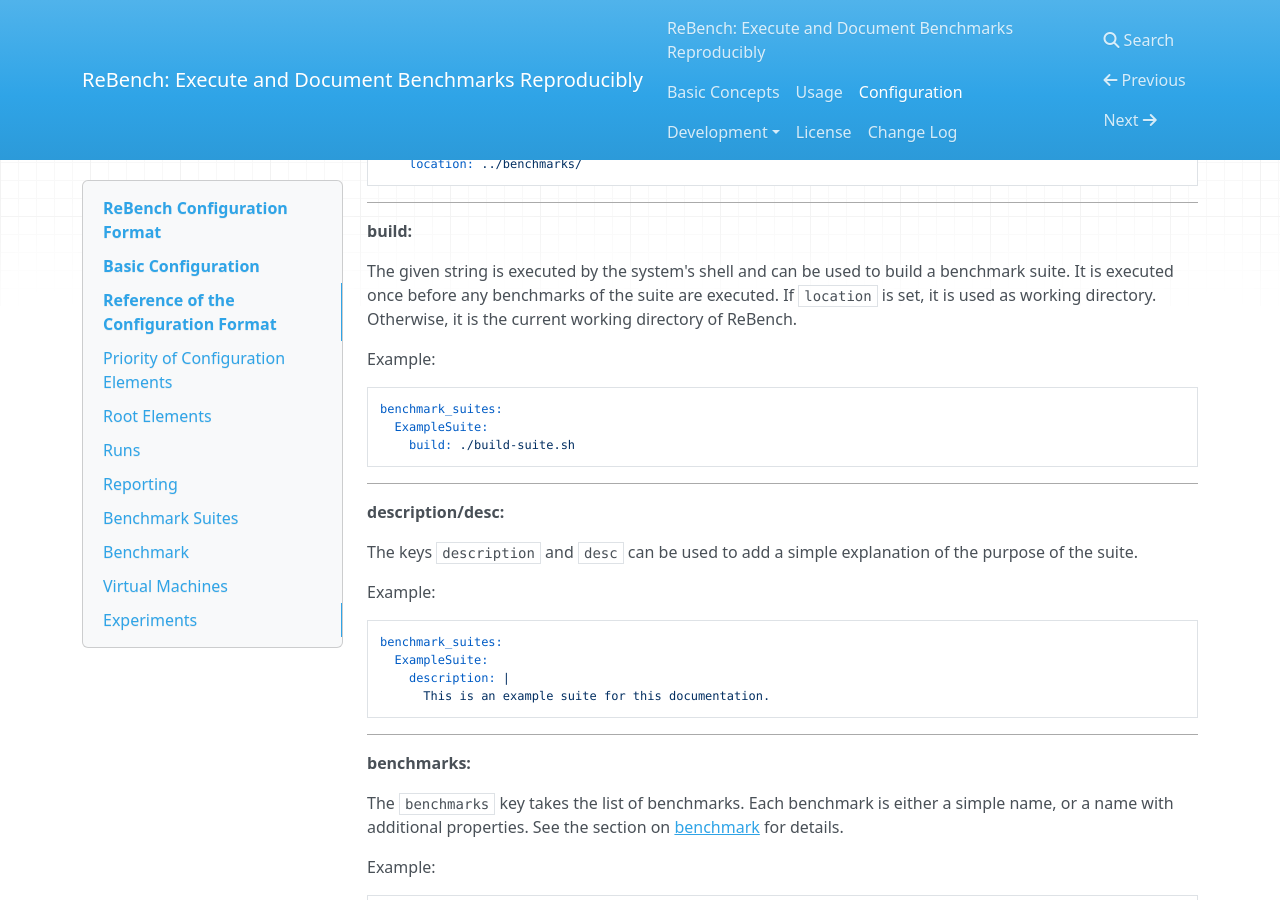
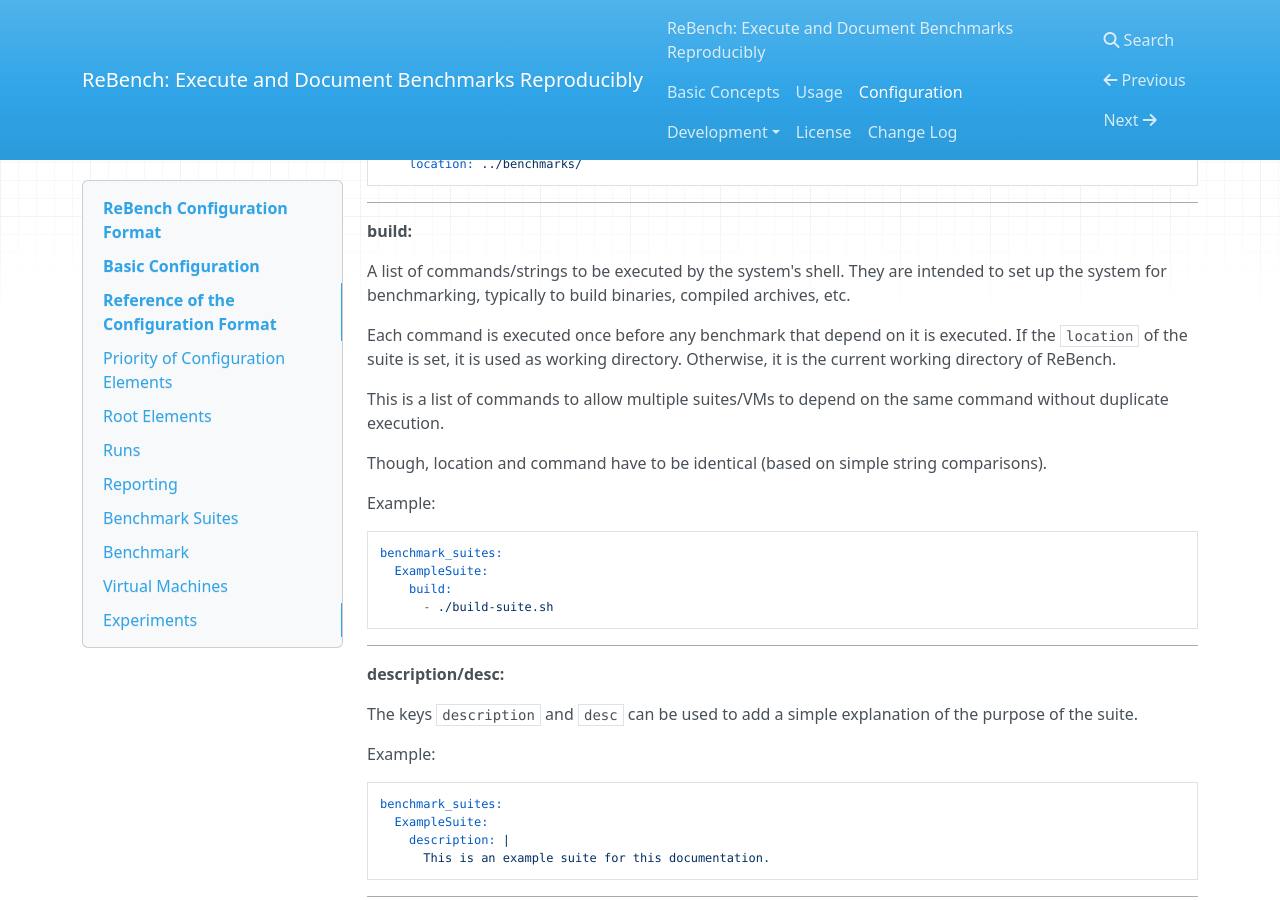
Before and after one commit to smarr/ReBench, an MkDocs documentation site: the page built from docs/config.md, in a window 1280 px wide and 900 px high, scrolled down 6914 px. Built offline with MkDocs 1.6.1, drawn with Linux system fonts in a browser that asks for light colours; nearby versions of some CDN libraries; old or Windows-style settings are respelled for this version of MkDocs; some of the changed text lies outside the part shown.

Commit message:
Change build: to take a list of command strings
This is to have more control over what gets executed only once.

For instance, if you got a VM with a common and a specific build dependency, it is now possible that the common one is executed only once.

Signed-off-by: Stefan Marr <git@stefan-marr.de>

````diff
--- a/docs/config.md
+++ b/docs/config.md
@@ -387,17 +387,27 @@
 
 **build:**
 
-The given string is executed by the system's shell and can be used to
-build a benchmark suite. It is executed once before any benchmarks of the suite
-are executed. If `location` is set, it is used as working directory.
-Otherwise, it is the current working directory of ReBench.
+A list of commands/strings to be executed by the system's shell.
+They are intended to set up the system for benchmarking,
+typically to build binaries, compiled archives, etc.
+
+Each command is executed once before any benchmark that depend on it
+is executed. If the `location` of the suite is set, it is used as
+working directory. Otherwise, it is the current working directory of ReBench.
+
+This is a list of commands to allow multiple suites/VMs to depend on the
+same command without duplicate execution.
+
+Though, location and command have to be identical (based on simple
+string comparisons).
 
 Example:
 
 ```yaml
 benchmark_suites:
   ExampleSuite:
-    build: ./build-suite.sh
+    build:
+      - ./build-suite.sh
 ```
 
 ---
@@ -638,19 +648,28 @@
 
 **build:**
 
-The given string is executed by the system's shell and can be used to
-build a VM. It is executed once before any benchmarks are executed with
-the VM. If `path` is set, it is used as working directory. Otherwise,
-it is the current working directory of ReBench.
+A list of commands/strings to be executed by the system's shell.
+They are intended to set up the system for benchmarking,
+typically to build binaries, compiled archives, etc.
+
+Each command is executed once before the VM is executed.
+If the `path` of the VM is set, it is used as
+working directory. Otherwise, it is the current working directory of ReBench.
+
+This is a list of commands to allow multiple suites/VMs to depend on the
+same command without duplicate execution.
+
+Though, location and command have to be identical (based on simple
+string comparisons).
 
 Example:
 
 ```yaml
 virtual_machines:
   MyBin1:
-    build: |
-      make clobber
-      make
+    build:
+      - make clobber
+      - make
 ```
 
 ---
````
Also changed, not shown: 8 other files.
